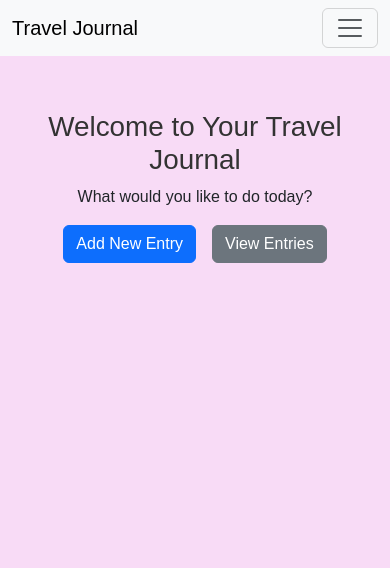
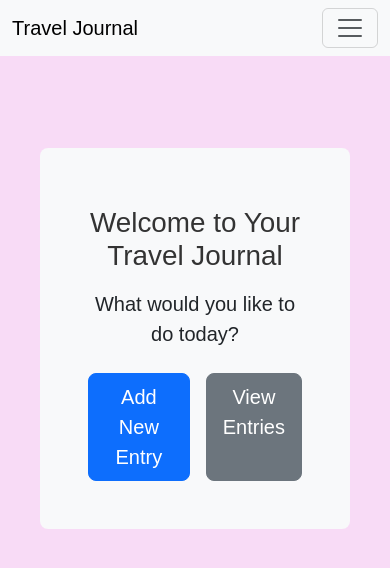
Before and after one commit to FazzaB/Travel-Journey-Planner, a React (Create React App) app: page / in a window 390 px wide. Shown: the top 568 px of the page. Built offline with nearby package versions, Linux system fonts and the light colour scheme.

Commit message:
hamburger menu for small devices

```diff
--- a/public/index.html
+++ b/public/index.html
@@ -1,14 +1,12 @@
 <!DOCTYPE html>
 <html lang="en">
+
 <head>
   <meta charset="utf-8" />
   <link rel="icon" href="%PUBLIC_URL%/favicon.ico" />
   <meta name="viewport" content="width=device-width, initial-scale=1" />
   <meta name="theme-color" content="#000000" />
-    <meta
-      name="description"
-      content="Web site created using create-react-app"
-    />
+  <meta name="description" content="Web site created using create-react-app" />
   <link rel="apple-touch-icon" href="%PUBLIC_URL%/logo192.png" />
   <!--
       manifest.json provides metadata used when your web app is installed on a
@@ -26,6 +24,7 @@
     -->
   <title>React App</title>
 </head>
+
 <body>
   <noscript>You need to enable JavaScript to run this app.</noscript>
   <div id="root"></div>
@@ -39,5 +38,8 @@
       To begin the development, run `npm start` or `yarn start`.
       To create a production bundle, use `npm run build` or `yarn build`.
     -->
+  <script src="https://cdn.jsdelivr.net/npm/bootstrap@5.3.0/dist/js/bootstrap.bundle.min.js"></script>
+
 </body>
+
 </html>
--- a/src/pages/Home.js
+++ b/src/pages/Home.js
@@ -3,12 +3,20 @@ import { Link } from 'react-router-dom';
 
 function Home() {
   return (
-    <div className="text-center">
-      <h1>Welcome to Your Travel Journal</h1>
-      <p>What would you like to do today?</p>
-      <div className="d-flex justify-content-center gap-3">
-        <Link to="/add" className="btn btn-primary">Add New Entry</Link>
-        <Link to="/entries" className="btn btn-secondary">View Entries</Link>
+    <div className="container py-5">
+      <div className="bg-light p-5 rounded-3 text-center">
+        <h1>Welcome to Your Travel Journal</h1>
+        <p className="lead mt-3">
+          What would you like to do today?
+        </p>
+        <div className="d-flex justify-content-center gap-3 mt-4">
+          <Link to="/add" className="btn btn-primary btn-lg">
+            Add New Entry
+          </Link>
+          <Link to="/entries" className="btn btn-secondary btn-lg">
+            View Entries
+          </Link>
+        </div>
       </div>
     </div>
   );
```
Lines whose indentation alone changed are shown as unchanged.
